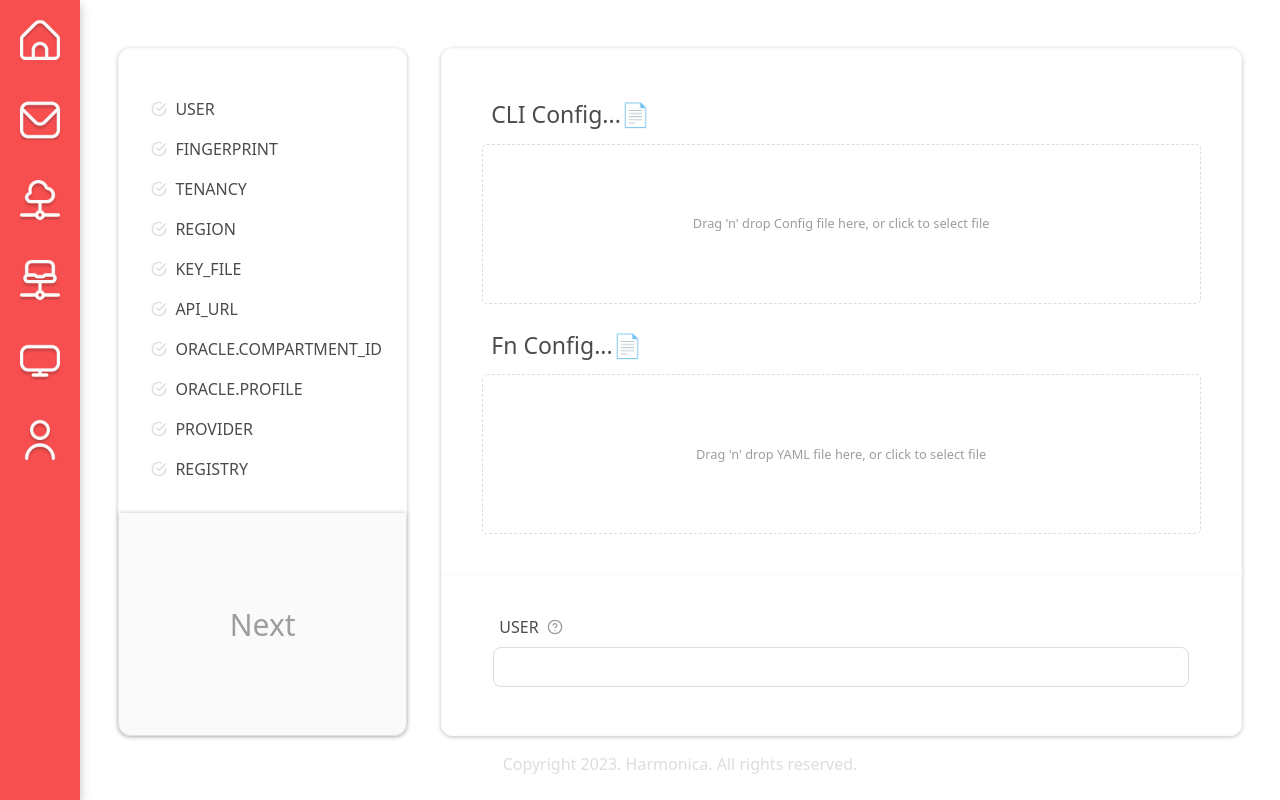
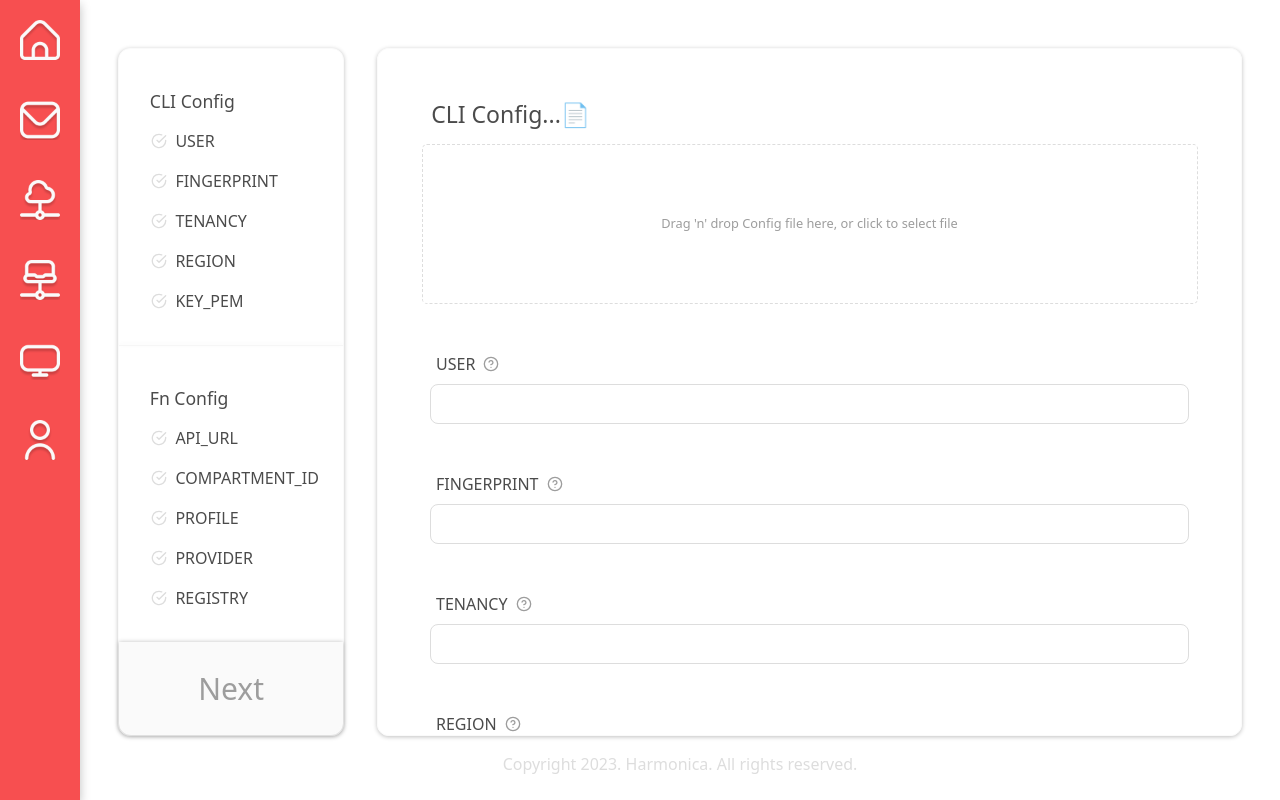
Before and after one commit to Harmonica-OIDC2023/harmonica-web, a React (Create React App) app: page /auth in a window 1280 px wide. Built offline with nearby package versions, Linux system fonts and the light colour scheme.

Commit message:
[feat/#17] :art: Style: Divied sections in IndexBar

```diff
--- a/src/pages/Auth.tsx
+++ b/src/pages/Auth.tsx
@@ -8,13 +8,14 @@ import { useDropzone } from 'react-dropzone';
 import Hr from '../components/Hr';
 import { FiCheckCircle } from 'react-icons/fi';
 import * as yaml from 'js-yaml';
+import * as ini from 'ini';
 
 interface FormData {
 	user: string;
 	fingerprint: string;
 	tenancy: string;
 	region: string;
-	key_file: File | null; // Specify the type as File | null
+	key_pem: File | null; // Specify the type as File | null
 	api_url: string;
 	compartment_id: string;
 	profile: string;
@@ -28,7 +29,7 @@ const Auth = () => {
 		fingerprint: '',
 		tenancy: '',
 		region: '',
-		key_file: null,
+		key_pem: null,
 		api_url: '',
 		compartment_id: '',
 		profile: '',
@@ -50,6 +51,8 @@ const Auth = () => {
 						configData = yaml.safeLoad(reader.result); // Convert YAML to JSON
 					} else if (file.name.endsWith('.json')) {
 						configData = JSON.parse(reader.result); // Parse JSON
+					} else if (file.name.endsWith('.ini')) {
+						configData = ini.parse(reader.result); // Parse INI
 					} else {
 						console.error('Invalid file type');
 						return;
@@ -72,7 +75,7 @@ const Auth = () => {
 	const [isFormComplete, setIsFormComplete] = useState(false);
 
 	const nextHandler = () => {
-		// next 버튼 누르면 auth 페이지로 라우팅
+		// next 버튼 누르면 migration 페이지로 라우팅
 		if(isFormComplete) {
 			navigate('/migration');
 		}
@@ -91,15 +94,18 @@ const Auth = () => {
 		setIsFormComplete(isComplete);
 	}, [formData]);
 
-	const items = [
+	const cli_items = [
 		"USER",
 		"FINGERPRINT",
 		"TENANCY",
 		"REGION",
-		"KEY_FILE",
+		"KEY_PEM",
+	];
+
+	const fn_items = [
 		"API_URL",
-		"ORACLE.COMPARTMENT_ID",
-		"ORACLE.PROFILE",
+		"COMPARTMENT_ID",
+		"PROFILE",
 		"PROVIDER",
 		"REGISTRY",
 	];
@@ -116,8 +122,31 @@ const Auth = () => {
 	return (
 		<div className="screen">
 			<ItemBlock style={{ flex: 1, display: 'flex', flexDirection: 'column'}}>
-				<div style={{ display: 'flex', flexDirection: 'column', width: '100%', height: '100%', paddingBlock: '5vh 3vh'}}>
-					{items.map((item, index) => {
+				<div style={{ display: 'flex', flexDirection: 'column', width: '100%', height: '100%', paddingBlock: '4vh 1vh'}}>
+					<div style={{...idxStyle, fontSize: '2.2vh', marginLeft: '0.5vw'}}>
+						CLI Config
+					</div>
+					{cli_items.map((item, index) => {
+						const value = formData[item.toLowerCase() as keyof FormData];
+						const isFile = value instanceof File;
+						const isNonEmptyString = typeof value === 'string' && value !== '';
+						return (
+							<div key={index} style={idxStyle}>
+								<FiCheckCircle
+									color={(isFile || isNonEmptyString) ? "green" : "#dddddd"}
+									style={{ marginInline: '0.5rem'}}
+								/>
+								{item}
+							</div>
+						);
+					})}
+				</div>
+				<Hr />
+				<div style={{ display: 'flex', flexDirection: 'column', width: '100%', height: '100%', paddingBlock: '2vh 3vh'}}>
+					<div style={{...idxStyle, fontSize: '2.2vh', marginLeft: '0.5vw'}}>
+						Fn Config
+					</div>
+					{fn_items.map((item, index) => {
 						const value = formData[item.toLowerCase() as keyof FormData];
 						const isFile = value instanceof File;
 						const isNonEmptyString = typeof value === 'string' && value !== '';
@@ -190,45 +219,6 @@ const Auth = () => {
 					{/* <Hr /> */}
 					<div
 						style={{
-							display: 'flex', flexDirection: 'column', width: '100%', height: '100%', alignItems: 'center'
-						}}
-					>
-						<div
-							style={{
-								marginLeft: '1.5vw',
-								fontSize: '1.8vw',
-								width: '90%',
-								textAlign: 'left',
-							}}
-						>
-							Fn Config...📄
-						</div>
-						<div
-							{...getRootProps()}
-							style={{
-								width: '90%',
-								height: '20vh',
-								marginBlockStart: '1.5vh',
-								marginBlockEnd: '3vh',
-								paddingLeft: '1vw',
-								paddingRight: '1vw',
-								border: '1.2px dashed #dddddd',
-								color: '#9d9d9d',
-								borderRadius: '5px',
-								alignItems: 'center',
-								display: 'flex',
-								fontSize: '0.8rem',
-								justifyContent: 'center',
-								alignContent: 'center',
-							}}
-						>
-							<input {...getInputProps()} />
-    						<div>Drag 'n' drop YAML file here, or click to select file</div>
-						</div>
-					</div>
-					<Hr />
-					<div
-						style={{
 							display: 'flex', flexDirection: 'column', width: '100%', marginBlockStart: '1vh', paddingBlockEnd: '6vh'
 						}}
 					>
@@ -265,13 +255,59 @@ const Auth = () => {
 							infoLink='https://github.com/Harmonica-OIDC2023/harmonica-web'
 						/>
 						<AuthForm
-							label="KEY_FILE"
-							name="key_file"
-							value={formData.key_file ? formData.key_file.name : ''}
+							label="KEY_PEM"
+							name="key_pem"
+							value={formData.key_pem ? formData.key_pem.name : ''}
 							type="file"
 							onInputChange={handleInputChange}
 							infoLink='https://github.com/Harmonica-OIDC2023/harmonica-web'
 						/>
+					</div>
+					<Hr />
+					<div
+						style={{
+							display: 'flex', flexDirection: 'column', width: '100%', height: '100%', alignItems: 'center', paddingBlockStart: '6vh'
+						}}
+					>
+						<div
+							style={{
+								marginLeft: '1.5vw',
+								fontSize: '1.8vw',
+								width: '90%',
+								textAlign: 'left',
+							}}
+						>
+							Fn Config...📄
+						</div>
+						<div
+							{...getRootProps()}
+							style={{
+								width: '90%',
+								height: '20vh',
+								marginBlockStart: '1.5vh',
+								marginBlockEnd: '3vh',
+								paddingLeft: '1vw',
+								paddingRight: '1vw',
+								border: '1.2px dashed #dddddd',
+								color: '#9d9d9d',
+								borderRadius: '5px',
+								alignItems: 'center',
+								display: 'flex',
+								fontSize: '0.8rem',
+								justifyContent: 'center',
+								alignContent: 'center',
+							}}
+						>
+							<input {...getInputProps()} />
+    						<div>Drag 'n' drop YAML file here, or click to select file</div>
+						</div>
+					</div>
+					{/* <Hr /> */}
+					<div
+						style={{
+							display: 'flex', flexDirection: 'column', width: '100%', marginBlockStart: '1vh', paddingBlockEnd: '6vh'
+						}}
+					>
 						<AuthForm
 							label="API_URL"
 							name="api_url"
@@ -281,7 +317,7 @@ const Auth = () => {
 							infoLink='https://github.com/Harmonica-OIDC2023/harmonica-web'
 						/>
 						<AuthForm
-							label="ORACLE.COMPARTMENT_ID"
+							label="COMPARTMENT_ID"
 							name="compartment_id"
 							value={formData.compartment_id}
 							type="text"
@@ -289,7 +325,7 @@ const Auth = () => {
 							infoLink='https://github.com/Harmonica-OIDC2023/harmonica-web'
 						/>
 						<AuthForm
-							label="ORACLE.PROFILE"
+							label="PROFILE"
 							name="profile"
 							value={formData.profile}
 							type="text"
```
